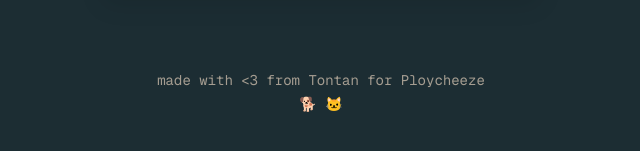
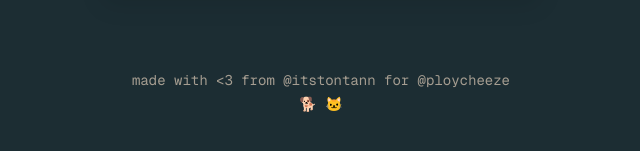
Before and after one commit to nkaewam/wordl-wars, a Next.js app: page / in a window 1280 px wide. Shown: the part 781-932 px from the top of the page, without its empty margins (319-959 px from the left). Built offline with nearby package versions, Linux system fonts and the light colour scheme.

Commit message:
fix: use ig handle instead

```diff
--- a/app/page.tsx
+++ b/app/page.tsx
@@ -27,7 +27,7 @@ export default function Home() {
 
         {/* Footer */}
         <div className="text-center text-sm text-muted-foreground mt-12">
-          <div>made with &lt;3 from Tontan for Ploycheeze</div>
+          <div>made with &lt;3 from @itstontann for @ploycheeze</div>
           <div className="mt-1">🐕 🐱</div>
         </div>
       </div>
```
